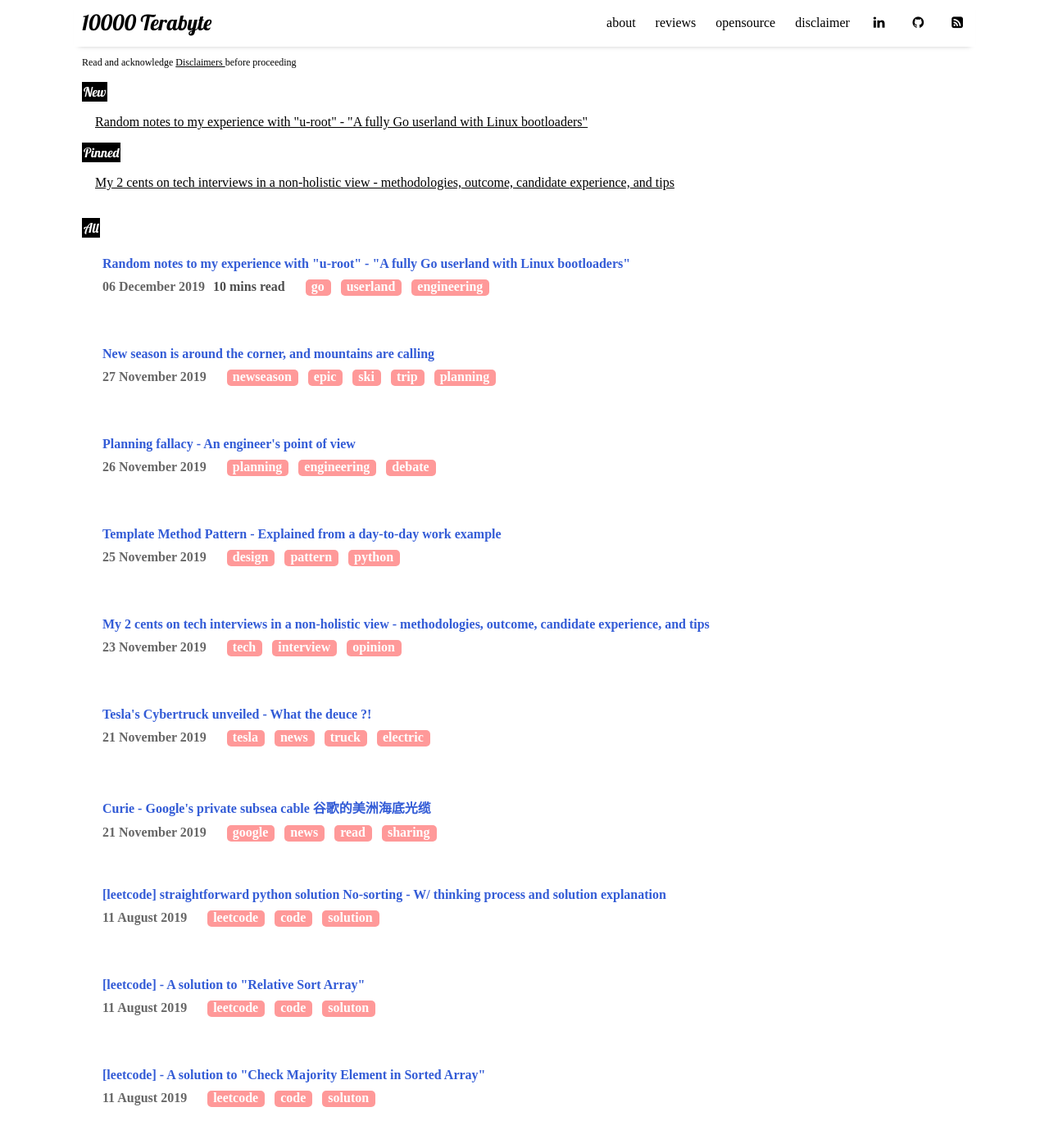
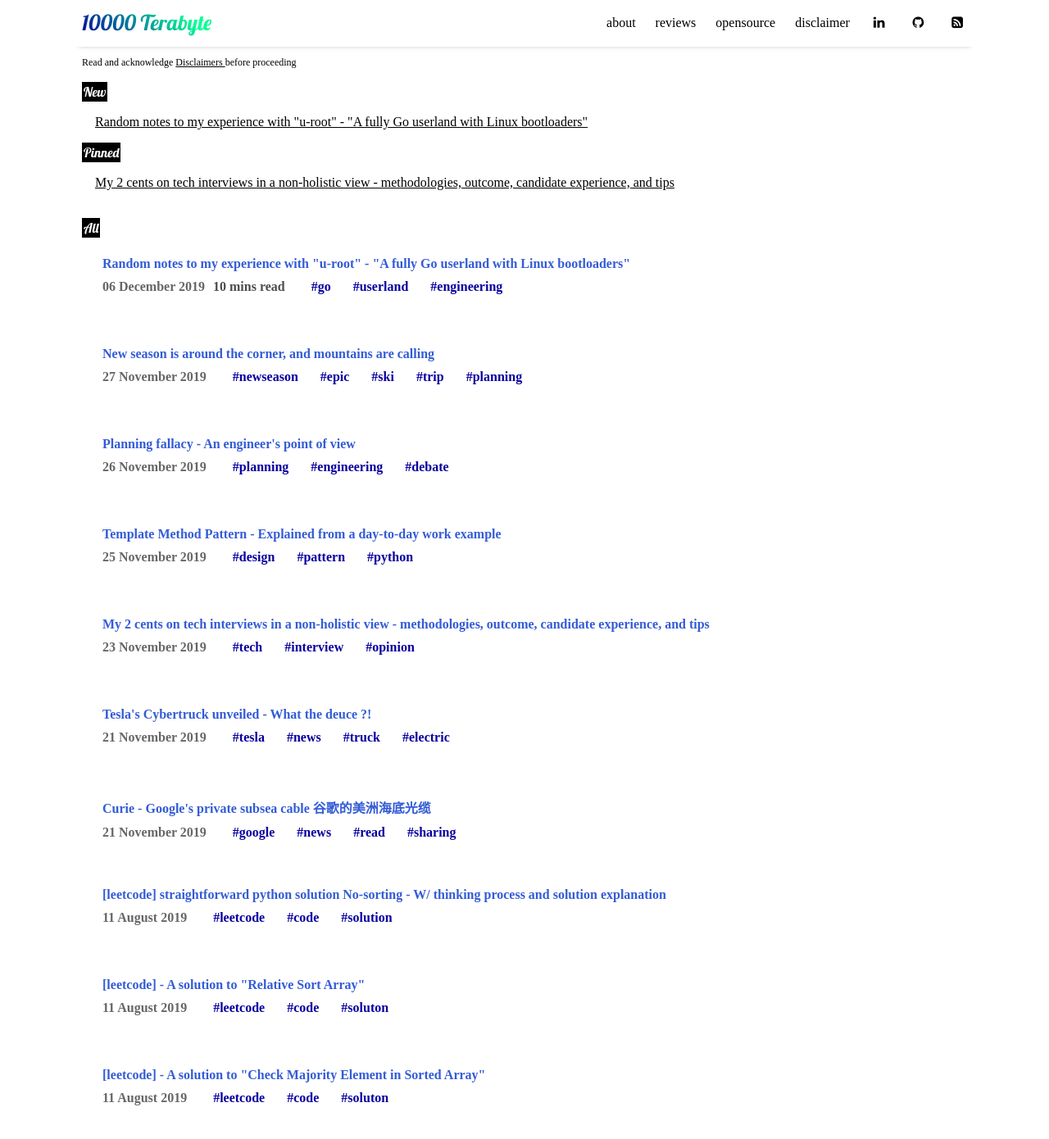
Before and after one commit to 10000TB/10000TB.github.io, a Jekyll site: the page built from index.html, in a window 1280 px wide and 1400 px high. Shown: the top 1390 px of the window at 82% size. Built offline with Jekyll 4.4.1, drawn with Linux system fonts in a browser that asks for light colours; nearby versions of some CDN libraries; some web fonts are replaced; the list of posts is cut into pages by our own code.

Commit message:
[site UI] slight UI update.

```diff
--- a/_includes/header.html
+++ b/_includes/header.html
@@ -2,7 +2,7 @@
   <link href="https://fonts.googleapis.com/css?family=Lobster&display=swap" rel="stylesheet">
   <link href="https://fonts.googleapis.com/css?family=Baskervville&display=swap" rel="stylesheet">
   <h3 class="site-title">
-    <a href="{{ site.github.url }}/" style="font-family: 'Lobster', cursive;">{{ site.title }}</a>
+    <a href="{{ site.github.url }}/" style="font-family: 'Lobster', cursive; background: -webkit-linear-gradient(45deg, #09009f, #00ff95 80%); -webkit-background-clip: text; -webkit-text-fill-color: transparent; ">{{ site.title }}</a>
   </h3>
   <nav class="menu-list">
     {% for item in site.data.settings.menu %}
--- a/_layouts/home.html
+++ b/_layouts/home.html
@@ -27,7 +27,7 @@ title: Home
           {% endif %}
           {% for tag in post.tags  %}
           &nbsp;
-          <span class="hide-tags" style="padding-bottom: 3px; padding-left:7px;padding-right:4px;;font-weight:bold; color:rgba(0,0,0,0.7);background-color:#ff9999 ;color:white;font-weight:bold;border-radius:5px;">{{ tag }}&nbsp;</span>
+          <span class="hide-tags" style="padding-bottom: 3px; padding-left:7px;padding-right:4px;;font-weight:bold; color:#09009f;font-weight:bold;border-radius:5px;">#{{ tag }}&nbsp;</span>
           {% endfor %}
       </div>
     </div>
```
